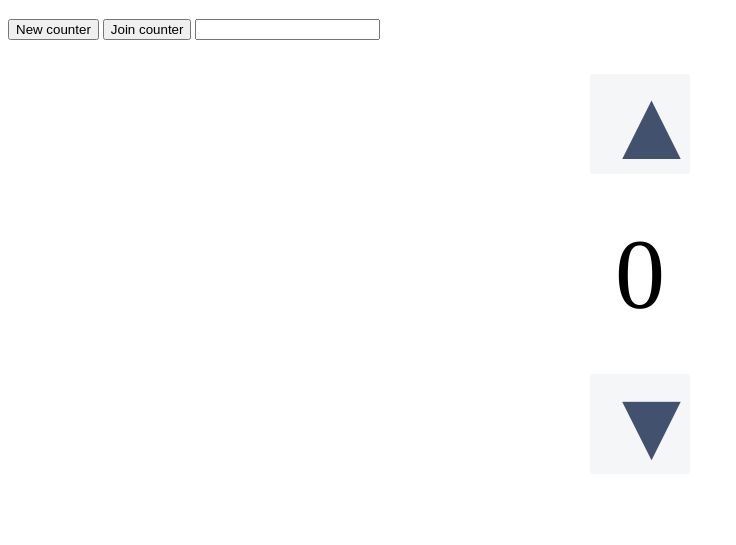
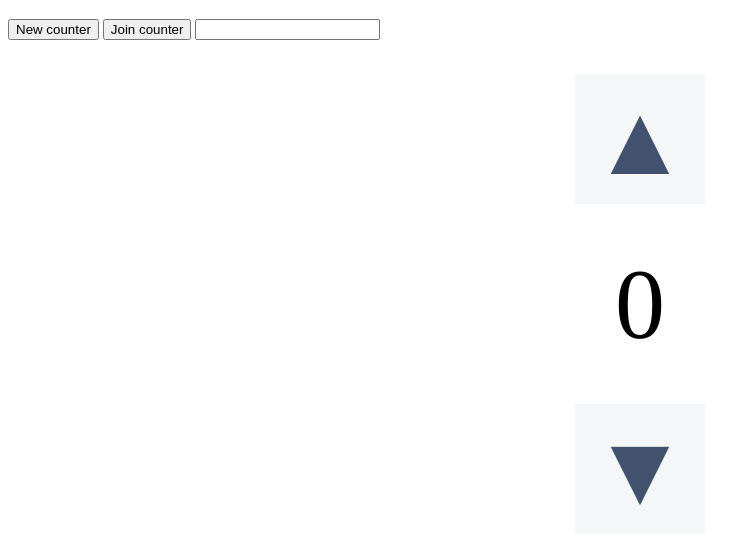
Before and after one commit to danivilardell/webCounter, a website: page index.html in a window 1280 px wide. Shown: the part 61-606 px from the top of the page, without its empty margins (0-736 px from the left). Drawn offline with nearby package versions, Linux system fonts and the light colour scheme; no server answers.

Commit message:
fix: changed button size

```diff
--- a/index.js
+++ b/index.js
@@ -8,8 +8,8 @@ app.use('/', express.static(public));
 
 const httpServer = http.createServer(app);
 const io = require('socket.io')(httpServer);
-httpServer.listen(process.env.PORT);
-//httpServer.listen(8080, () => console.log("Listening on " + 8080));
+//httpServer.listen(process.env.PORT);
+httpServer.listen(8080, () => console.log("Listening on " + 8080));
 
 const clients = {};
 const counters = {};
--- a/public/style.css
+++ b/public/style.css
@@ -17,11 +17,11 @@ button.changeValuebtn {
   transition: background 0.1s ease-out 0s, box-shadow 0.15s cubic-bezier(0.47, 0.03, 0.49, 1.38) 0s;
   background: #091e420a;
   cursor: pointer;
-  height: 100px;
+  height: 130px;
   line-height: 32px;
   padding: 0px 12px;
   vertical-align: middle;
-  width: 100px;
+  width: 130px;
   font-size: 100px;
   color: #42526e;
   :hover {
```
